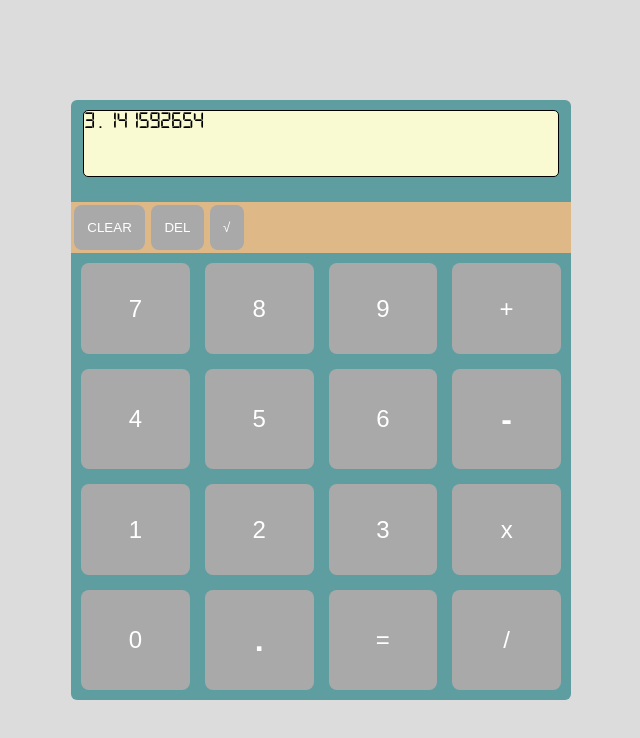
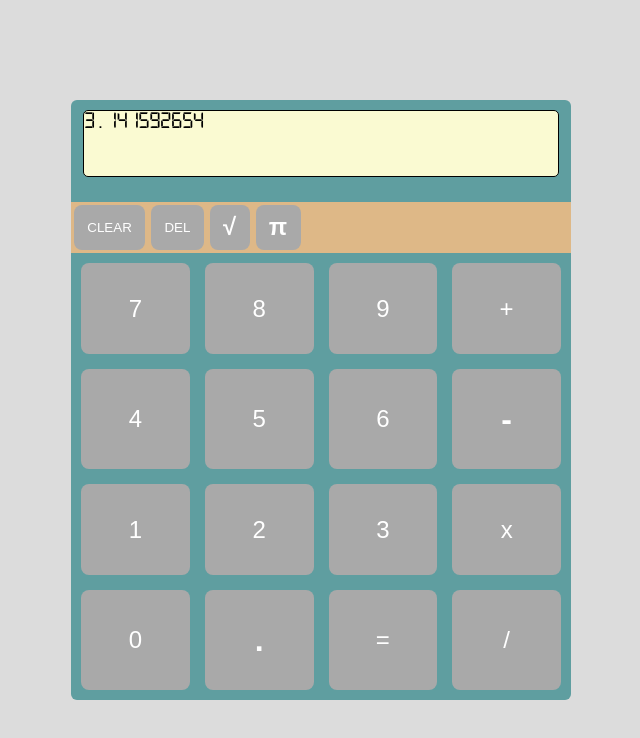
Before and after one commit to Dennis-devs/Calculator, a plain HTML site: page index.html in a window 1280 px wide. Shown: the whole page, without its empty margins (319-959 px from the left). Drawn offline with Linux system fonts and the light colour scheme.

Commit message:
Add more keys

```diff
--- a/calc.css
+++ b/calc.css
@@ -61,6 +61,10 @@ margin: 3px;
 padding-left: 1em;
 padding-right: 1em;
 }
+.buttonsA span {
+    font-size: x-large;
+    font-weight: 600;
+}
 .buttonsB {
     display: grid;
     grid-template-columns: repeat(4, 1fr);
--- a/index.html
+++ b/index.html
@@ -17,6 +17,7 @@
                     <button class="clear">CLEAR</button>
                     <button>DEL</button>
                     <button><span>&#8730;</span></button>
+                    <button><span>&#960;</span></button>
                 </div>
                 <div class="buttonsB">
                     <button>7</button>
```
